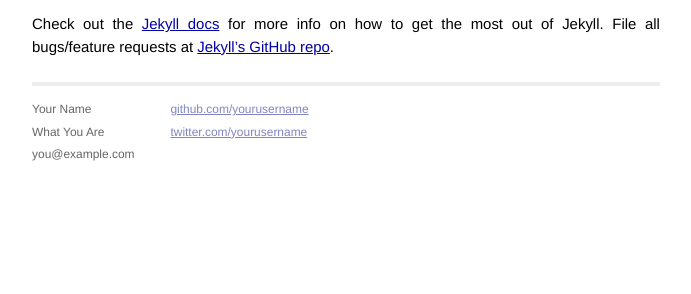
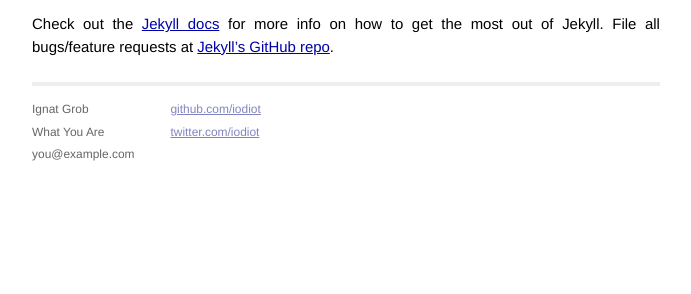
Before and after one commit to iodiot/iodiot.github.io, a Jekyll site: the page built from _posts/2014-02-08-welcome-to-jekyll.markdown, in a window 1280 px wide. Shown: the part 411-705 px from the top of the page, without its empty margins (294-985 px from the left). Built offline with Jekyll 4.4.1, drawn with Linux system fonts in a browser that asks for light colours; Markdown is read by kramdown in place of the engine named in the settings.

Commit message:
Some personal info

```diff
--- a/_layouts/default.html
+++ b/_layouts/default.html
@@ -26,15 +26,15 @@
           <div class="footer">
             <div class="contact">
               <p>
-                Your Name<br />
+                Ignat Grob<br />
                 What You Are<br />
                 you@example.com
               </p>
             </div>
             <div class="contact">
               <p>
-                <a href="https://github.com/yourusername">github.com/yourusername</a><br />
-                <a href="https://twitter.com/yourusername">twitter.com/yourusername</a><br />
+                <a href="https://github.com/iodiot">github.com/iodiot</a><br />
+                <a href="https://twitter.com/iodiot">twitter.com/iodiot</a><br />
               </p>
             </div>
           </div>
```
